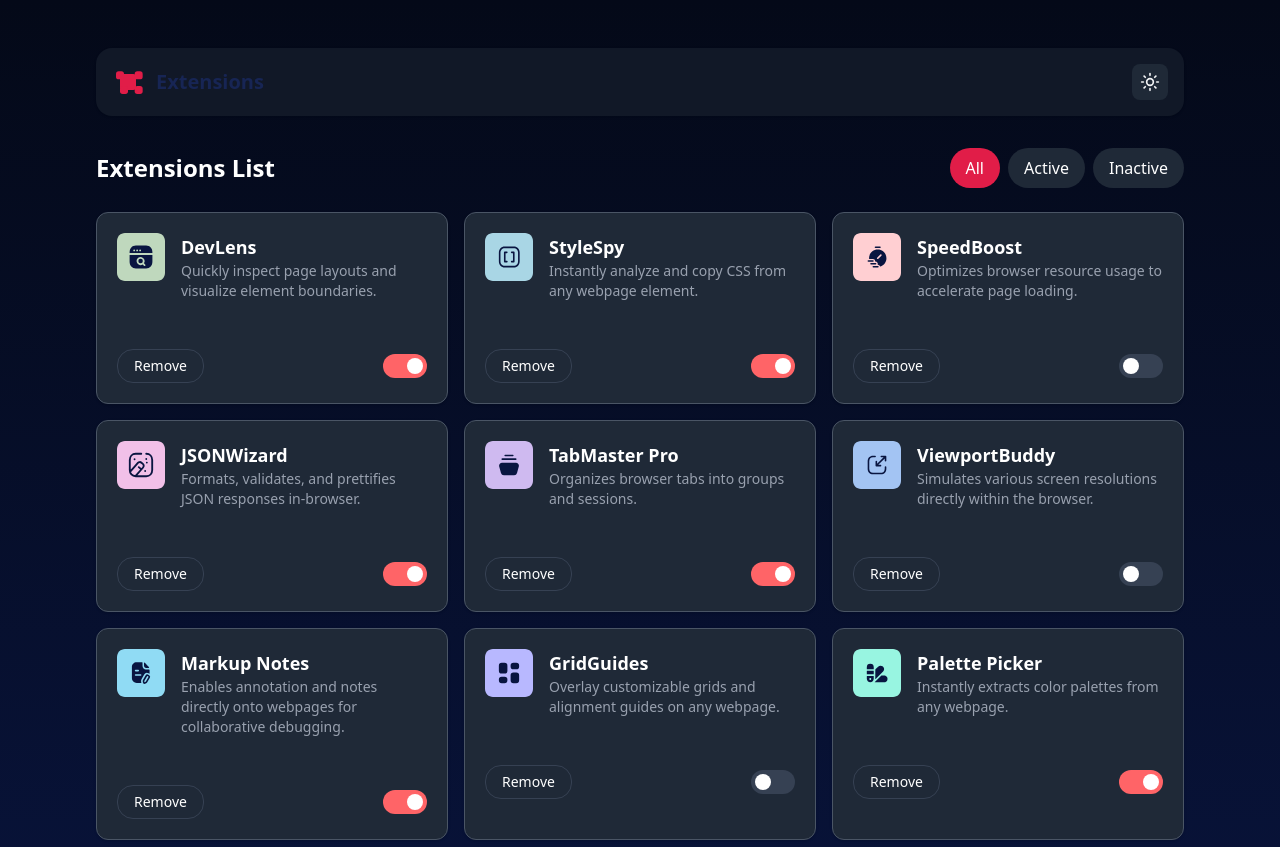
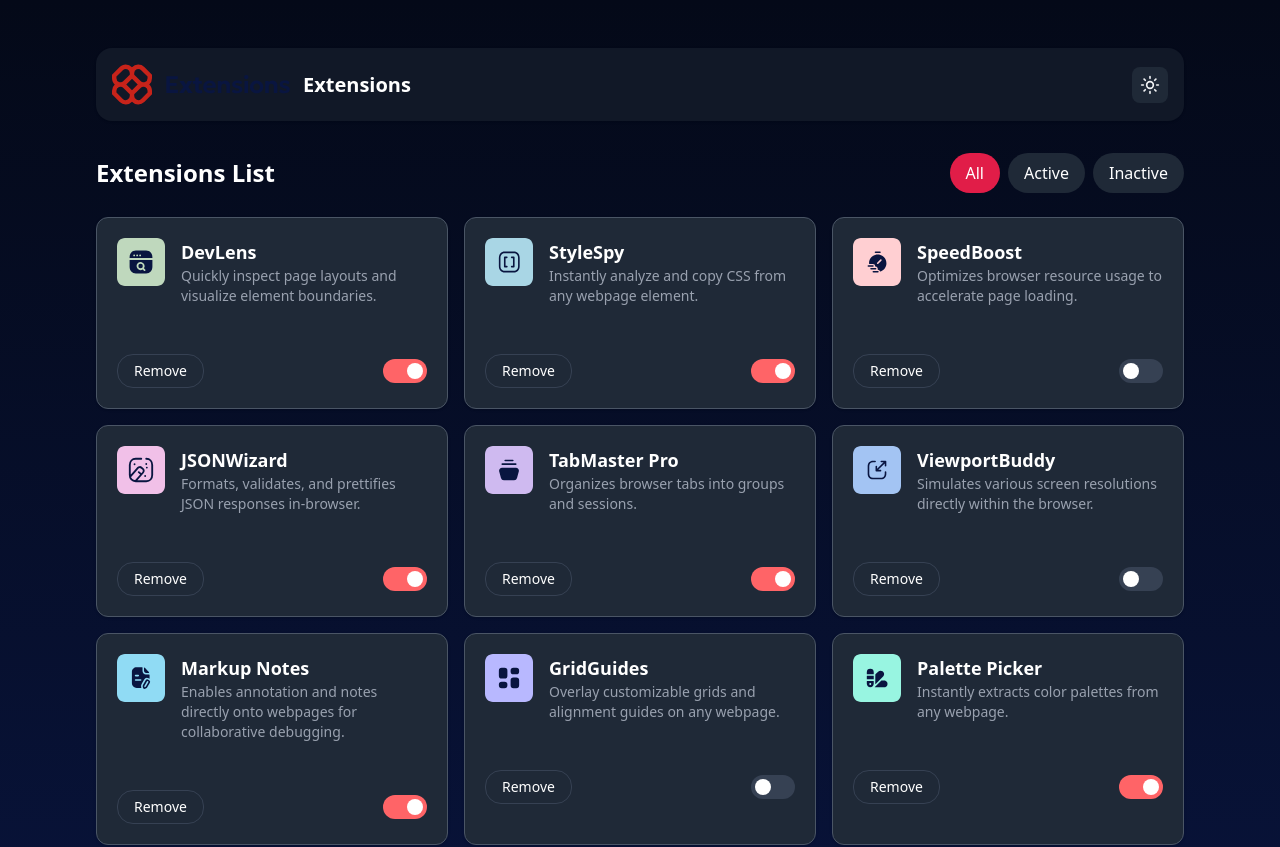
Before and after one commit to Zeeblink/atc-mentorship-tasks, a React (Vite) app: page / in a window 1280 px wide. Shown: the top 847 px of the page. Built offline with nearby package versions, Linux system fonts and the light colour scheme.

Commit message:
refactor: update Extensions component to use logo image and clean up unused code

```diff
--- a/lib/types.ts
+++ b/lib/types.ts
@@ -1,4 +1,3 @@
-import { ReactNode } from 'react';
 
 export interface Extension {
     id: number
--- a/src/components/Extensions/extensions-header.tsx
+++ b/src/components/Extensions/extensions-header.tsx
@@ -13,16 +13,8 @@ export default function ExtensionsHeader({ theme, toggleTheme }: ExtensionsHeade
       className={`bg-[#111827] rounded-2xl p-4 flex items-center justify-between mb-8 shadow-sm`}
     >
       <div className="flex items-center gap-3">
-        <div className="text-[#e11d48] w-8 h-8">
-          <svg viewBox="0 0 24 24" fill="currentColor" xmlns="http://www.w3.org/2000/svg">
-            <path d="M6 8a2 2 0 0 1 2-2h8a2 2 0 0 1 2 2v8a2 2 0 0 1-2 2H8a2 2 0 0 1-2-2V8z" />
-            <path d="M3 6a2 2 0 0 1 2-2h2a2 2 0 0 1 2 2v2a2 2 0 0 1-2 2H5a2 2 0 0 1-2-2V6z" />
-            <path d="M17 6a2 2 0 0 1 2-2h2a2 2 0 0 1 2 2v2a2 2 0 0 1-2 2h-2a2 2 0 0 1-2-2V6z" />
-            <path d="M6 17a2 2 0 0 1 2-2h2a2 2 0 0 1 2 2v2a2 2 0 0 1-2 2H8a2 2 0 0 1-2-2v-2z" />
-            <path d="M17 17a2 2 0 0 1 2-2h2a2 2 0 0 1 2 2v2a2 2 0 0 1-2 2h-2a2 2 0 0 1-2-2v-2z" />
-          </svg>
-        </div>
-        <h1 className="text-xl font-bold text-[#172554]">Extensions</h1>
+        <img src="/assets/logo.svg" alt="" />
+        <h1 className="text-xl font-bold text-white">Extensions</h1>
       </div>
       <button
         className={`${theme === "light" ? "bg-[#1f2937]" : "bg-[#f1f5f9]"} p-2 rounded-lg cursor-pointer`}
--- a/src/components/Extensions/extensions-list.tsx
+++ b/src/components/Extensions/extensions-list.tsx
@@ -13,12 +13,12 @@ const Extensions = ({ theme }: ExtensionsListProps) => {
   const [extensions, setExtensions] = useState<Extension[]>(extensionsData); // State to manage the extensions data
 
   // Function to handle filter extensions using filter high order array method
-  const filteredExtensions = extensions.filter((extension) => {
-    if (filter === 'all') return true;
-    if (filter === 'active') return extension.active;
-    if (filter === 'inactive') return !extension.active;
-    return true;
-  })
+  // const filteredExtensions = extensions.filter((extension) => {
+  //   if (filter === 'all') return true;
+  //   if (filter === 'active') return extension.active;
+  //   if (filter === 'inactive') return !extension.active;
+  //   return true;
+  // })
 
   // Function to handle the toggle of the extensions using map high order array method
   // This function will toggle the active state of the extension when the user clicks on the button
```
